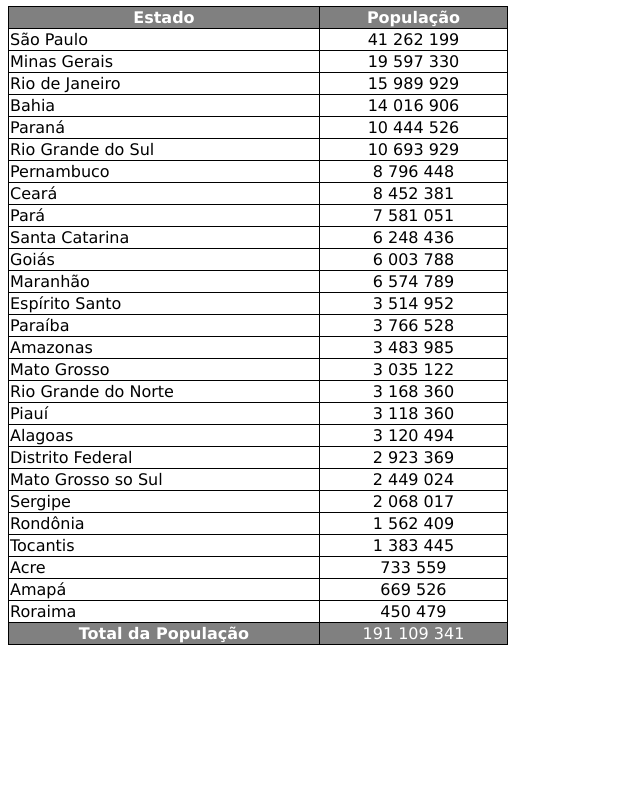
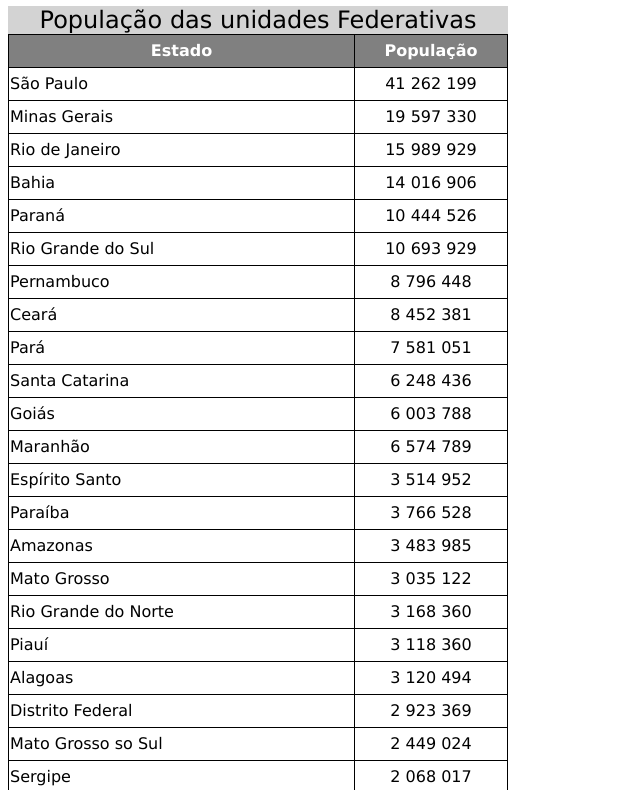
Before and after one commit to gabriel-duarte154/html-css, a plain HTML site: page aulas/exp25/tabele03.html in a window 1280 px wide. Shown: the part 75-865 px from the top of the page, without its empty margins (0-640 px from the left). Before the commit the page ends 800 px from the top, so only its background shows below. Drawn offline with Linux system fonts and the light colour scheme.

Commit message:
Update tabele03.html

```diff
--- a/aulas/exp25/tabele03.html
+++ b/aulas/exp25/tabele03.html
@@ -16,9 +16,15 @@
             width: 500px;
             border-collapse: collapse;
         }
+        caption {
+            font-size: 1.5em;
+            background-color: lightgrey;
+        }
         td,th {
 
             border: 1px solid black;
+            height: 30px;
+
         }
         th,tfoot {
 
@@ -35,10 +41,11 @@
 <body>
     <h1>Tabelas Complexas</h1>
     <table>
+        <caption>População das unidades Federativas</caption>
         <thead>
             <tr>
-                <th>Estado</th>
-                <th>População</th>
+                <th scope="col">Estado</th>
+                <th scope="col" style="width: 150px">População</th>
             </tr>
         </thead>
         <tbody>
@@ -153,7 +160,7 @@
         </tbody>
         <tfoot>
             <tr>
-                <th>Total da População</th>
+                <th scope="row">Total da População</th>
                 <td class="number">191 109 341</td>
             </tr>
         </tfoot>
```
